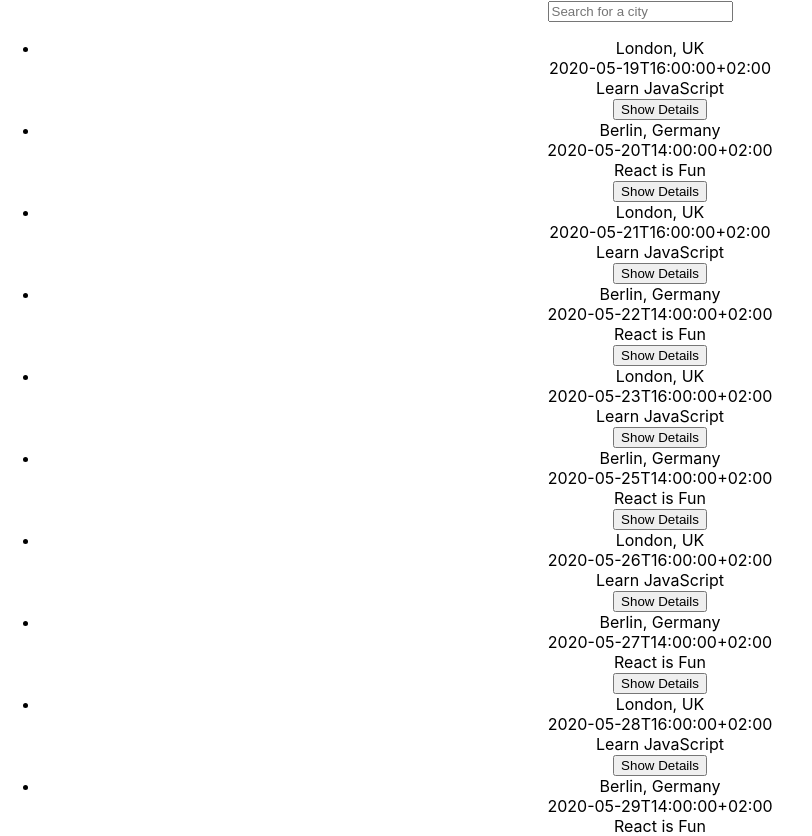
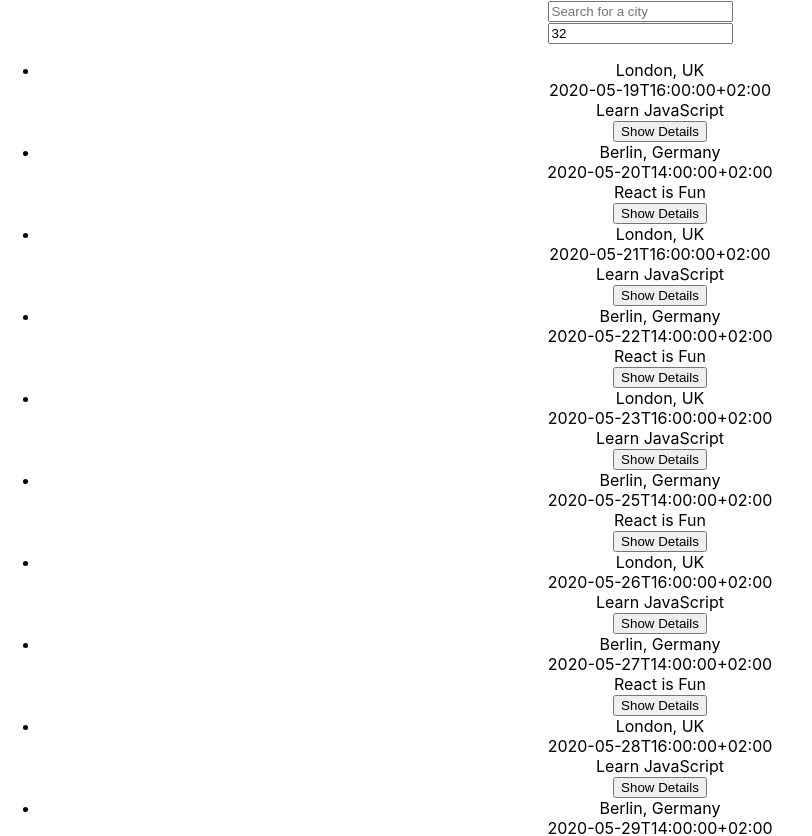
Before and after one commit to jlt717/meet, a React (Create React App) app: page / in a window 1280 px wide. Shown: the top 836 px of the page, without its empty margins (0-812 px from the left). Built offline with nearby package versions, Linux system fonts and the light colour scheme.

Commit message:
Updated NumberOfEvents

```diff
--- a/src/App.js
+++ b/src/App.js
@@ -1,4 +1,4 @@
-import React from "react";
+import React, { useEffect, useState } from "react";
 import CitySearch from "./components/CitySearch";
 import EventList from "./components/EventList";
 import { extractLocations, getEvents } from "./api";
@@ -6,25 +6,30 @@
 import NumberOfEvents from "./components/NumberOfEvents";
 
 const App = () => {
-  const [events, setEvent] = React.useState([]);
-  const [locations, setLocations] = React.useState([]);
-  const [eventNumber, setEventNumber] = React.useState(32);
+  const [events, setEvents] = useState([]);
+  const [locations, setLocations] = useState([]);
+  const [eventNumber, setEventNumber] = useState(32);
 
-  React.useEffect(() => {
+  useEffect(() => {
     getAllEvents();
   }, []);
 
   async function getAllEvents() {
     const eventList = await getEvents();
-    setEvent(eventList);
+    setEvents(eventList);
     setLocations(extractLocations(eventList));
-    setEventNumber(eventList.length);
   }
+  const handleEventNumberChange = (value) => {
+    setEventNumber(value);
+  };
   return (
     <div className="App">
       <CitySearch allLocations={locations} />
-      <EventList events={events} />
-      <NumberOfEvents eventNumber={eventNumber}/>
+      <NumberOfEvents
+        eventNumber={eventNumber}
+        onEventNumberChange={handleEventNumberChange}
+      />
+      <EventList events={events.slice(0, eventNumber)} />
     </div>
   );
 };
--- a/src/components/NumberOfEvents.js
+++ b/src/components/NumberOfEvents.js
@@ -1,20 +1,22 @@
 // src/components/NumberOfEvents.js
 
-import { useState } from "react";
-import EventList from "./EventList";
+import React, { useState } from "react";
 
-const NumberOfEvents = ({}) => {
-  const [query, setQuery] = useState(32);
+const NumberOfEvents = ({ eventNumber, onEventNumberChange }) => {
+  const [query, setQuery] = useState(eventNumber);
+
   const handleInputChanged = (event) => {
     const value = event.target.value;
     setQuery(value);
+    onEventNumberChange(value);
   };
 
   return (
     <div id="number-of-events">
       <input
-        type="number"
-        className="number-box"
+        type="text"
+        className="textbox"
+        placeholder="Enter a number"
         value={query}
         onChange={handleInputChanged}
       />
```
Also changed, not shown: 2 other files (tests, documents, lock files or other folders).
